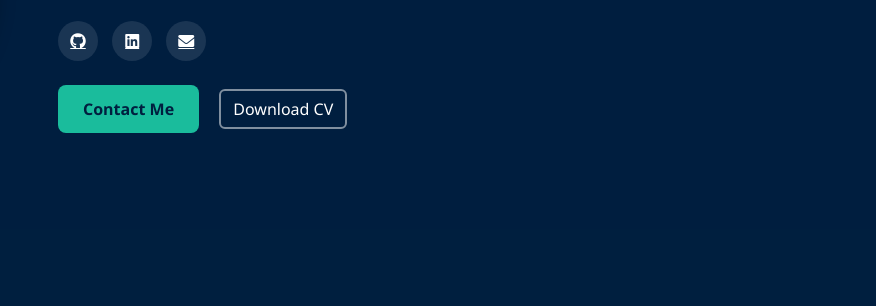
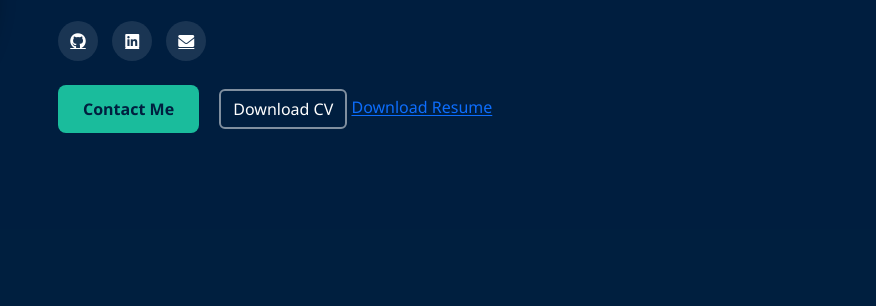
Before and after one commit to gle-lw/lumbasiwabomba.github.io, a plain HTML site: page index.html in a window 1280 px wide. Shown: the part 265-571 px from the top of the page, 404-1280 px from the left. Drawn offline with nearby package versions, Linux system fonts and the light colour scheme.

Commit message:
Update index.html

```diff
--- a/index.html
+++ b/index.html
@@ -338,6 +338,7 @@
                     <div class="mt-4">
                         <a href="#contact" class="btn btn-primary me-3">Contact Me</a>
                         <a href="#" class="btn btn-outline-light">Download CV</a>
+                        <a href="#' class="btn btn-outline-light">Download Resume</a>
                     </div>
                 </div>
             </div>
```
